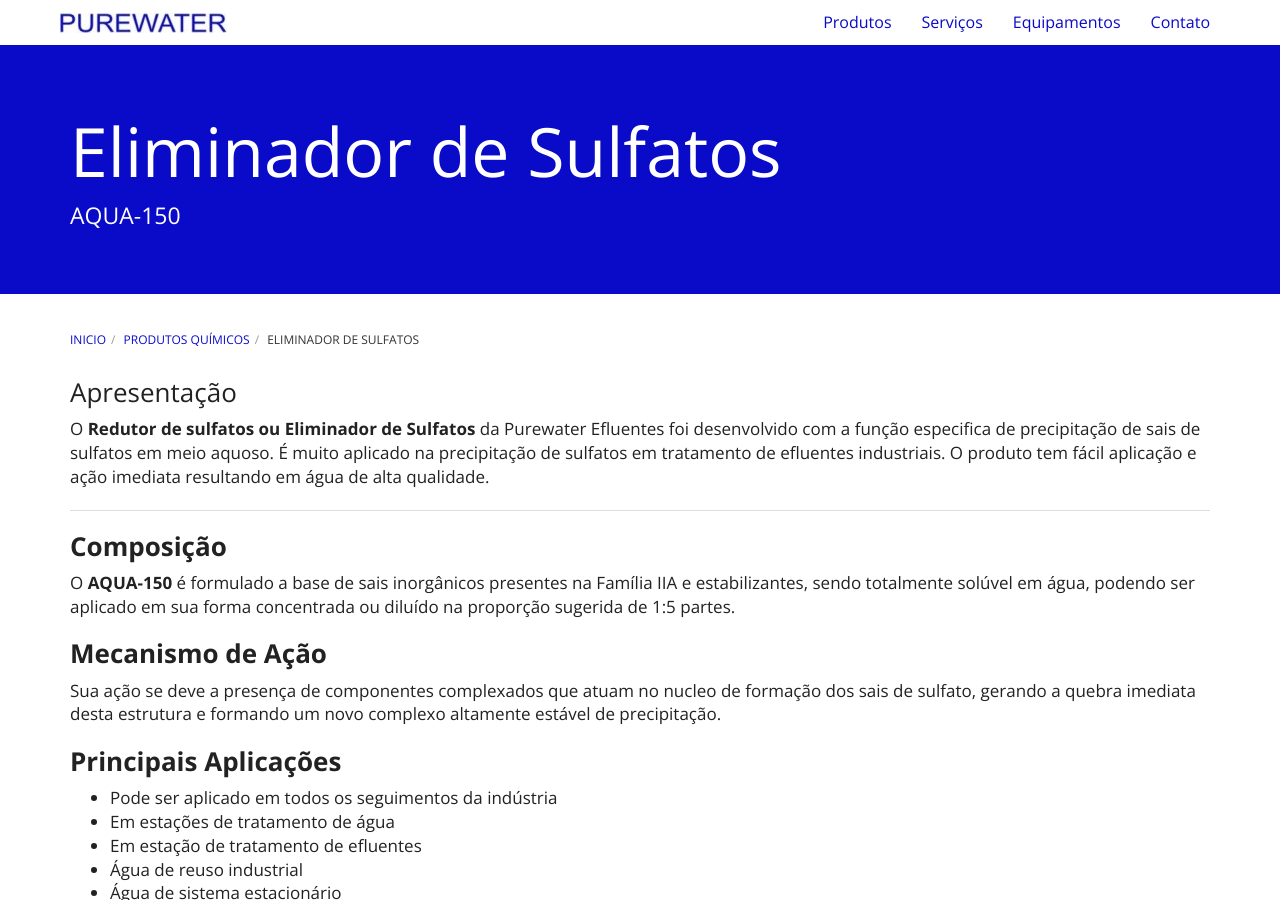
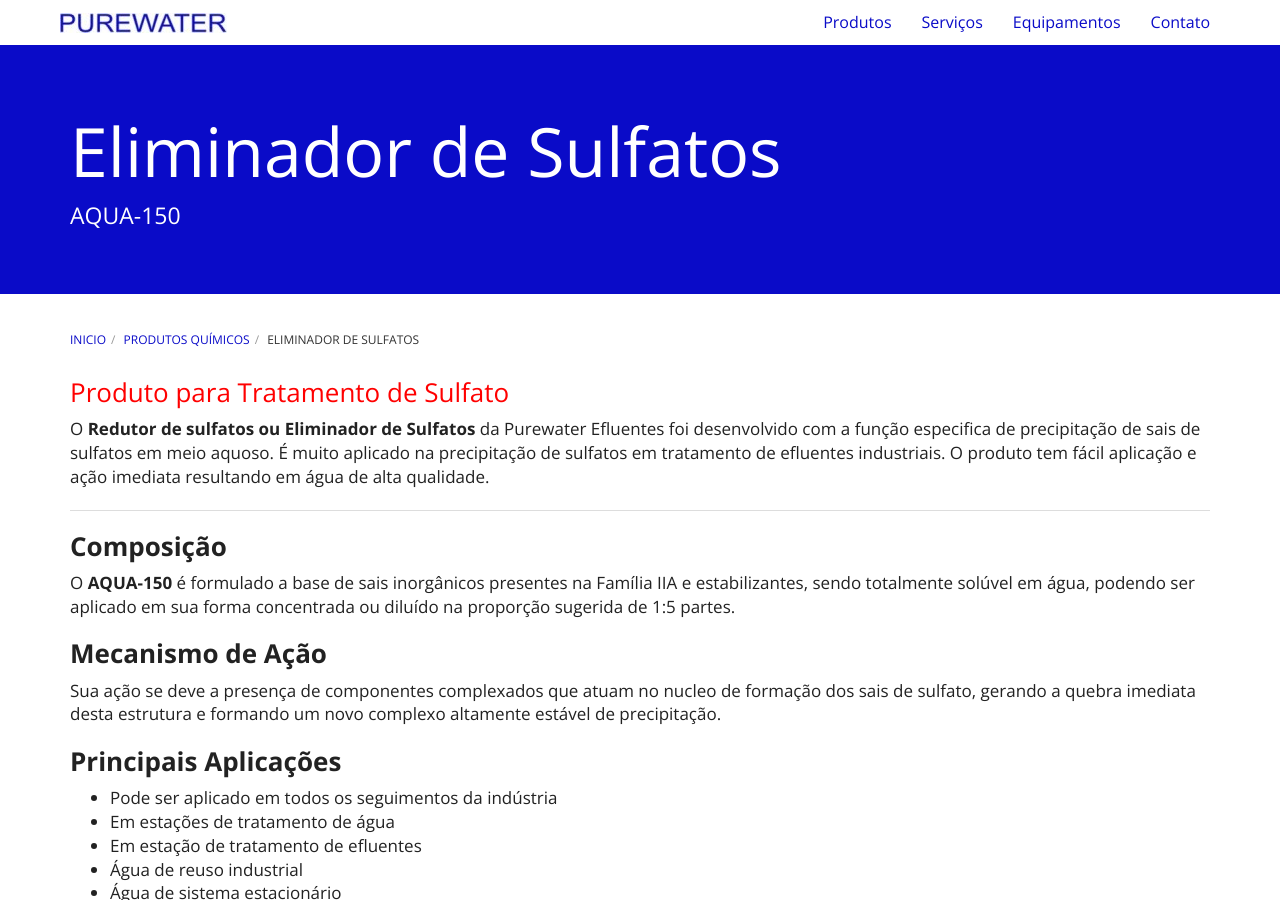
Before and after one commit to purewaterefluentes/purewaterefluentes.github.io, a Jekyll site: the page built from produtos/eliminador-de-sulfatos.md, in a window 1280 px wide and 900 px high. Built offline with Jekyll 4.4.1, drawn with Linux system fonts in a browser that asks for light colours; nearby versions of some CDN libraries; library files that are not in the unit come from our copies.

Commit message:
Update eliminador-de-sulfatos.md

```diff
--- a/produtos/eliminador-de-sulfatos.md
+++ b/produtos/eliminador-de-sulfatos.md
@@ -5,7 +5,8 @@
 subtitle: AQUA-150
 ---
 
-### Apresentação
+### <font color="red">Produto para Tratamento de Sulfato</font>
+
 O **Redutor de sulfatos ou Eliminador de Sulfatos** da Purewater Efluentes foi desenvolvido com a função especifica de precipitação de sais de sulfatos em meio aquoso. É muito aplicado na precipitação de sulfatos em tratamento de efluentes industriais.
 O produto tem fácil aplicação e ação imediata resultando em água de alta qualidade.
 
```
